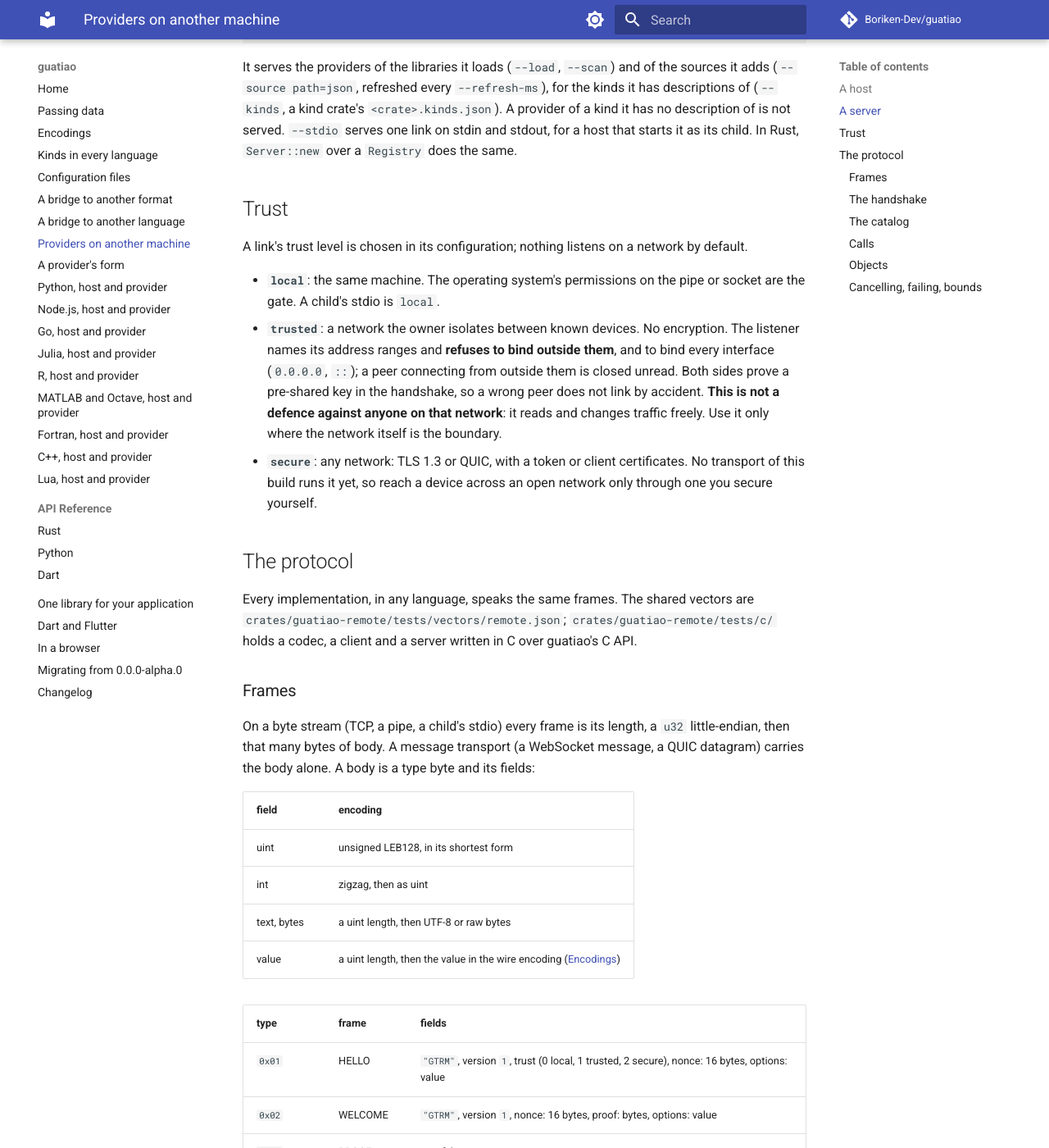
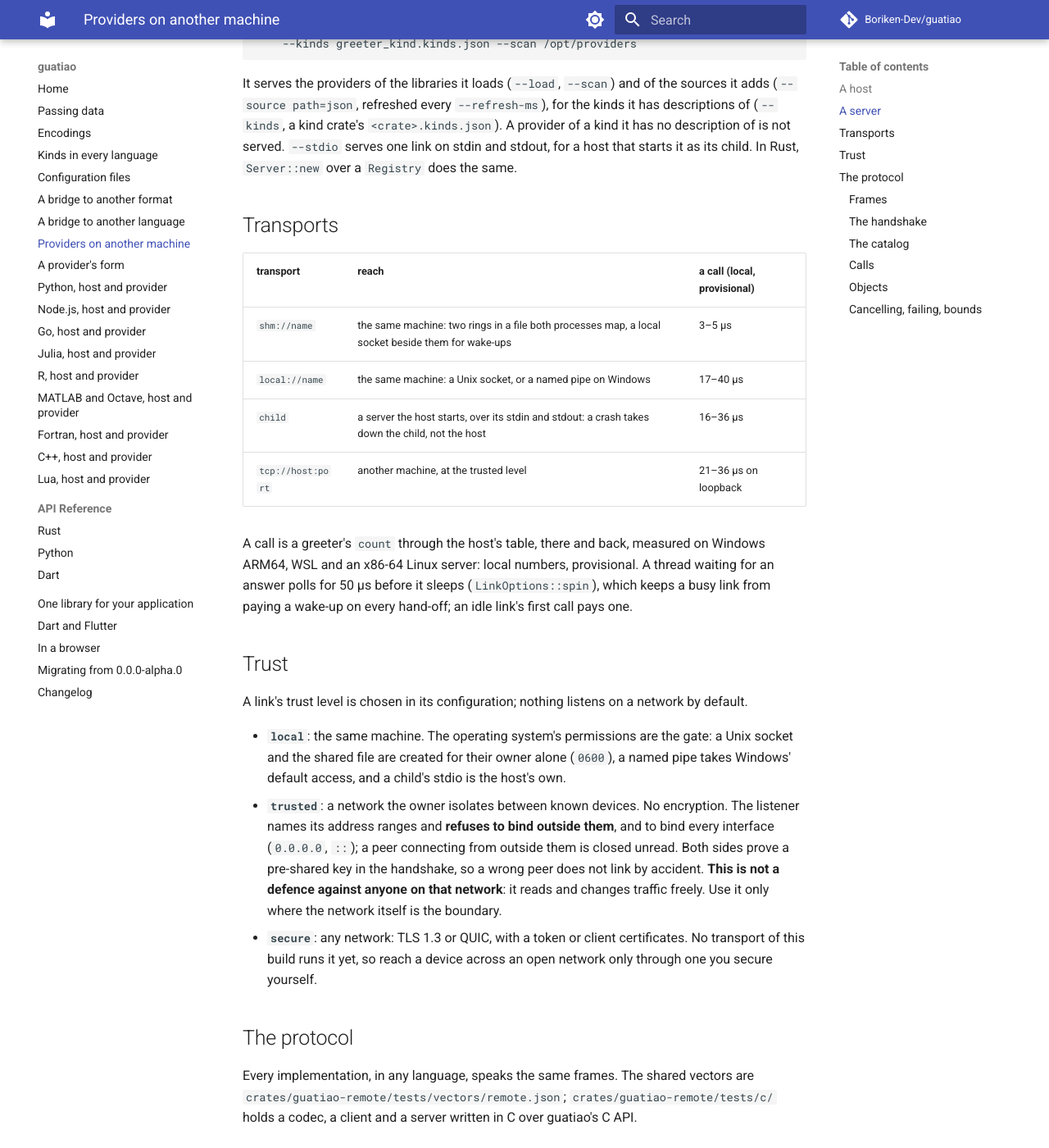
Before and after one commit to Boriken-Dev/guatiao, an MkDocs documentation site: the page built from docs/remote.md, in a window 1280 px wide and 1400 px high, scrolled down 1571 px. Shown: the whole window at 82% size. Built offline with MkDocs 1.6.1 and Material for MkDocs 9.7.7, drawn with Linux system fonts in a browser that asks for light colours; comment, search, counter and statistics services are not loaded; some of the changed text lies outside the part shown.

Commit message:
docs: guatiao-remote's local transports, and what a call costs on each
docs/remote.md gains a table of transports with a call's local,
provisional cost on each, the polling that keeps a busy link from
waking threads, and what the local trust level means for a socket, a
pipe and the shared file. The crate's header, README and the changelog
name the local and shm features.

```diff
--- a/docs/remote.md
+++ b/docs/remote.md
@@ -35,7 +35,7 @@ configuration map:
 
 | key | holds |
 | --- | --- |
-| `connect` | `tcp://host:port` |
+| `connect` | `tcp://host:port`; `local://name` (a Unix socket's path, or a named pipe's name on Windows); `shm://name` (shared memory beside that) |
 | `child` | instead of `connect`: a list, the server program and its arguments, run with the link on its stdin and stdout |
 | `trust` | `local`, `trusted` or `secure`; `local` for a child |
 | `key`, `key_file` | the trusted level's pre-shared key: text, or a file's bytes |
@@ -72,13 +72,30 @@ description of is not served. `--stdio` serves one link on stdin and
 stdout, for a host that starts it as its child. In Rust, `Server::new`
 over a `Registry` does the same.
 
+## Transports
+
+| transport | reach | a call (local, provisional) |
+| --- | --- | --- |
+| `shm://name` | the same machine: two rings in a file both processes map, a local socket beside them for wake-ups | 3–5 µs |
+| `local://name` | the same machine: a Unix socket, or a named pipe on Windows | 17–40 µs |
+| `child` | a server the host starts, over its stdin and stdout: a crash takes down the child, not the host | 16–36 µs |
+| `tcp://host:port` | another machine, at the trusted level | 21–36 µs on loopback |
+
+A call is a greeter's `count` through the host's table, there and back,
+measured on Windows ARM64, WSL and an x86-64 Linux server: local
+numbers, provisional. A thread waiting for an answer polls for
+50 µs before it sleeps (`LinkOptions::spin`), which keeps a busy link from
+paying a wake-up on every hand-off; an idle link's first call pays one.
+
 ## Trust
 
 A link's trust level is chosen in its configuration; nothing listens on a
 network by default.
 
-- **`local`**: the same machine. The operating system's permissions on
-  the pipe or socket are the gate. A child's stdio is `local`.
+- **`local`**: the same machine. The operating system's permissions are
+  the gate: a Unix socket and the shared file are created for their owner
+  alone (`0600`), a named pipe takes Windows' default access, and a
+  child's stdio is the host's own.
 - **`trusted`**: a network the owner isolates between known devices. No
   encryption. The listener names its address ranges and **refuses to
   bind outside them**, and to bind every interface (`0.0.0.0`, `::`); a
```
Also changed, not shown: CHANGELOG.md (+4 -1 lines), crates/guatiao-remote/AGENTS.md (+22 -3 lines), crates/guatiao-remote/README.md (+6 -3 lines).
